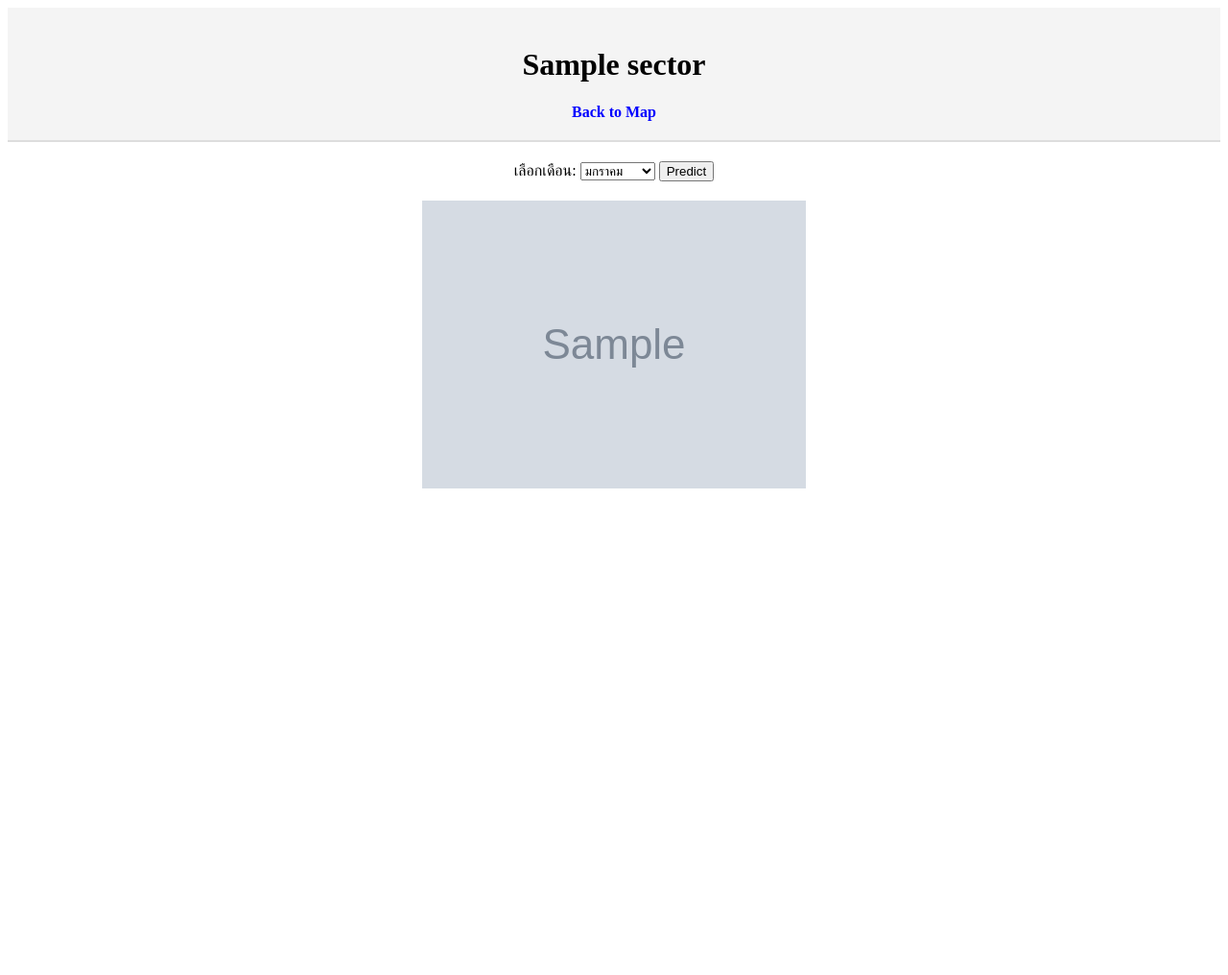
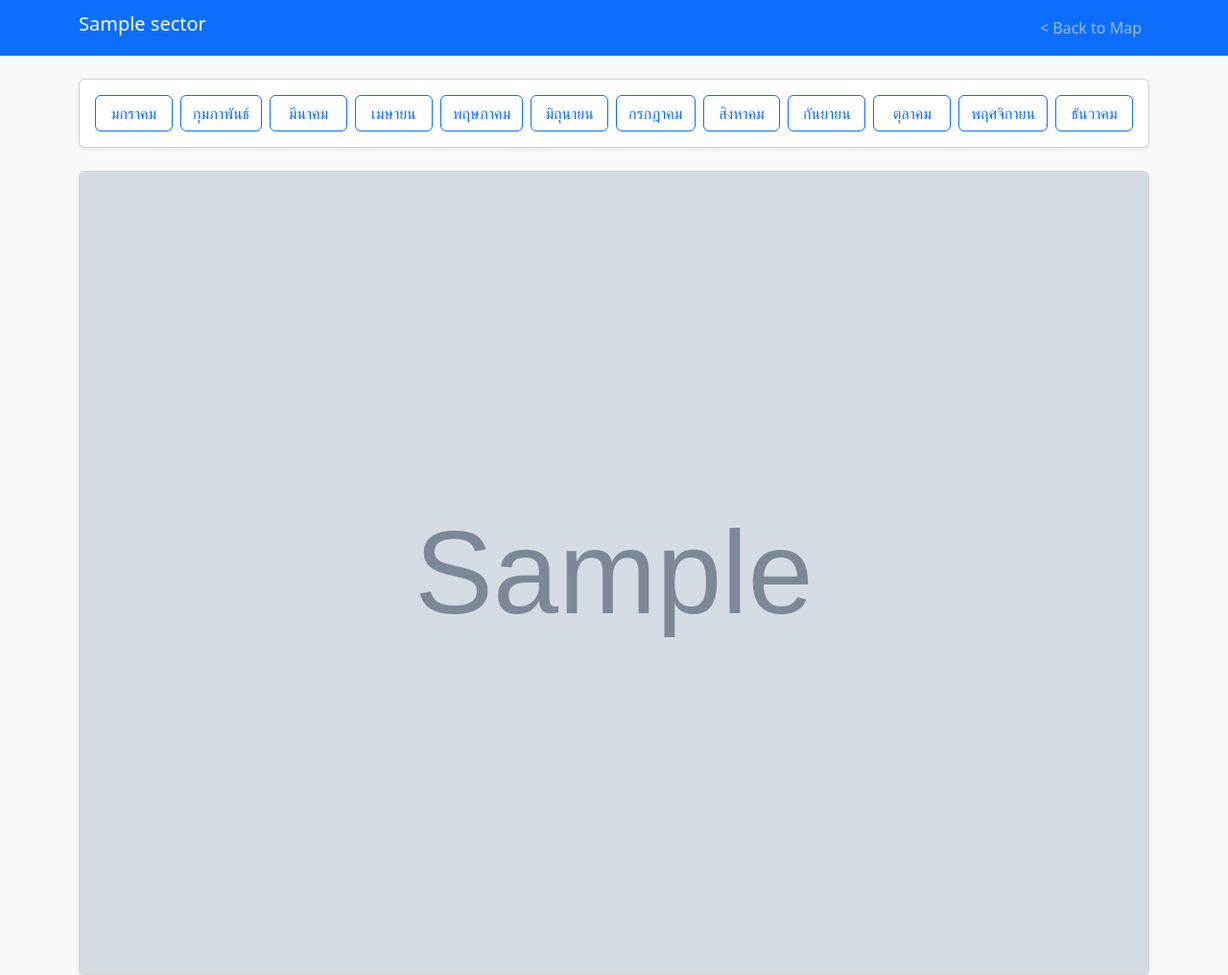
Before and after one commit to 6410615139/Geneva, a Django app: page /sector/1/ in a window 1280 px wide. Shown: the whole page at 96% size. Before the commit the page ends 509 px from the top, so only its background shows below. Run offline with Django 5.2, Linux system fonts and the light colour scheme; tables that the repository leaves empty hold one stand-in row (values such as "Sample post"); grey boxes marked "Sample" are stand-in pictures.

Commit message:
hold add design from AJ

```diff
--- a/map/templates/sector.html
+++ b/map/templates/sector.html
@@ -1,50 +1,93 @@
 {% load static %}
-
 <!DOCTYPE html>
 <html lang="en">
 <head>
-    <meta charset="UTF-8">
-    <meta name="viewport" content="width=device-width, initial-scale=1.0">
-    <title>{{ sector.name }} - Details</title>
-    <link rel="stylesheet" href="{% static 'css/styles.css' %}">
+  <meta charset="UTF-8">
+  <meta name="viewport" content="width=device-width, initial-scale=1">
+  <title>{{ sector.name }} - Details</title>
+  <!-- Bootstrap CSS -->
+  <link href="https://cdn.jsdelivr.net/npm/bootstrap@5.3.0/dist/css/bootstrap.min.css" rel="stylesheet">
+
 </head>
-<body>
-    <header>
-        <h1>{{ sector.name }}</h1>
+<body class="bg-light">
+  <nav class="navbar navbar-expand-lg navbar-dark bg-primary mb-4">
+    <div class="container">
+      <h1 class="navbar-brand" href="/">{{ sector.name }}</h1>
+      <button class="navbar-toggler" type="button" data-bs-toggle="collapse" data-bs-target="#navbarNav">
+        <span class="navbar-toggler-icon"></span>
+      </button>
+      <div class="collapse navbar-collapse" id="navbarNav">
+        <ul class="navbar-nav ms-auto">
+          <li class="nav-item">
+            <a class="nav-link" href="{% url 'map_view'%}">< Back to Map</a>
+          </li>
+        </ul>
+      </div>
+    </div>
+  </nav>
 
-        <nav>
-            <a href="/">Back to Map</a>
-        </nav>
-    </header>
+  <div class="container mb-4">
 
-    <div class="container">
+    <div class="card shadow-sm">
+      <div class="card-body text-center">
         {% if month %}
-          <p>ผลการ predict สำหรับลุ่มแม่น้ำ {{ sector.name }} ID: {{ sector.id }} เดือน {{ month }}</p>
+          <p class="card-text">
+            <strong>ผลการ Predict</strong> สำหรับลุ่มแม่น้ำ <strong>{{ sector.name }}</strong> (ID: {{ sector.id }})
+            เดือนที่ <span class="badge bg-success">{{ month }}</span>
+          </p>
         {% else %}
-          <form method="get" id="monthForm">
-            <label for="month">เลือกเดือน:</label>
-            <select name="month" id="month">
-              <option value="1">มกราคม</option>
-              <option value="2">กุมภาพันธ์</option>
-              <option value="3">มีนาคม</option>
-              <option value="4">เมษายน</option>
-              <option value="5">พฤษภาคม</option>
-              <option value="6">มิถุนายน</option>
-              <option value="7">กรกฎาคม</option>
-              <option value="8">สิงหาคม</option>
-              <option value="9">กันยายน</option>
-              <option value="10">ตุลาคม</option>
-              <option value="11">พฤศจิกายน</option>
-              <option value="12">ธันวาคม</option>
-            </select>
-            <button type="submit">Predict</button>
-          </form>
+        <form method="get" id="monthForm">
+          <div class="row row-cols-12 g-2">
+            <div class="col">
+              <button type="submit" name="month" value="1" class="btn btn-outline-primary w-100">มกราคม</button>
+            </div>
+            <div class="col">
+              <button type="submit" name="month" value="2" class="btn btn-outline-primary w-100">กุมภาพันธ์</button>
+            </div>
+            <div class="col">
+              <button type="submit" name="month" value="3" class="btn btn-outline-primary w-100">มีนาคม</button>
+            </div>
+            <div class="col">
+              <button type="submit" name="month" value="4" class="btn btn-outline-primary w-100">เมษายน</button>
+            </div>
+            <div class="col">
+              <button type="submit" name="month" value="5" class="btn btn-outline-primary w-100">พฤษภาคม</button>
+            </div>
+            <div class="col">
+              <button type="submit" name="month" value="6" class="btn btn-outline-primary w-100">มิถุนายน</button>
+            </div>
+            <div class="col">
+              <button type="submit" name="month" value="7" class="btn btn-outline-primary w-100">กรกฎาคม</button>
+            </div>
+            <div class="col">
+              <button type="submit" name="month" value="8" class="btn btn-outline-primary w-100">สิงหาคม</button>
+            </div>
+            <div class="col">
+              <button type="submit" name="month" value="9" class="btn btn-outline-primary w-100">กันยายน</button>
+            </div>
+            <div class="col">
+              <button type="submit" name="month" value="10" class="btn btn-outline-primary w-100">ตุลาคม</button>
+            </div>
+            <div class="col">
+              <button type="submit" name="month" value="11" class="btn btn-outline-primary w-100">พฤศจิกายน</button>
+            </div>
+            <div class="col">
+              <button type="submit" name="month" value="12" class="btn btn-outline-primary w-100">ธันวาคม</button>
+            </div>
+          </div>
+        </form>
 
         {% endif %}
       </div>
+    </div>
+  </div>
 
-    <div class="container">
-        <img src="{{ sector.image.url }}" alt="{{ sector.name }}">
+  <div class="container">
+    <div class="card shadow-sm">
+      <img src="{{ sector.image.url }}" alt="{{ sector.name }}" class="card-img-top img-fluid" >
     </div>
+  </div>
+
+  <script src="https://cdn.jsdelivr.net/npm/bootstrap@5.3.0/dist/js/bootstrap.bundle.min.js"></script>
 </body>
 </html>
```
Also changed, not shown: map/templates/map.html (+13 -12 lines), map/templates/result.html (+60 -15 lines).
